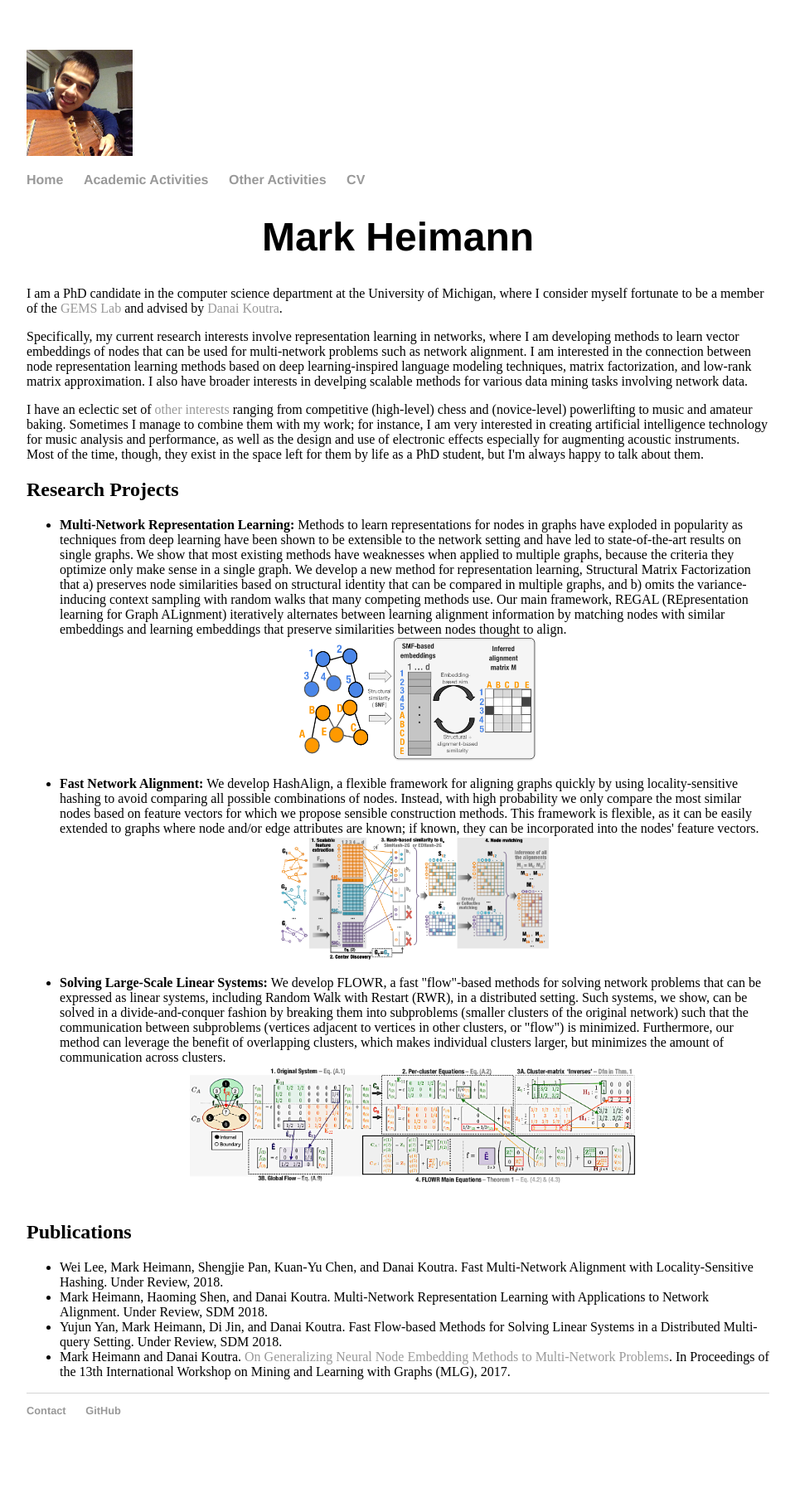
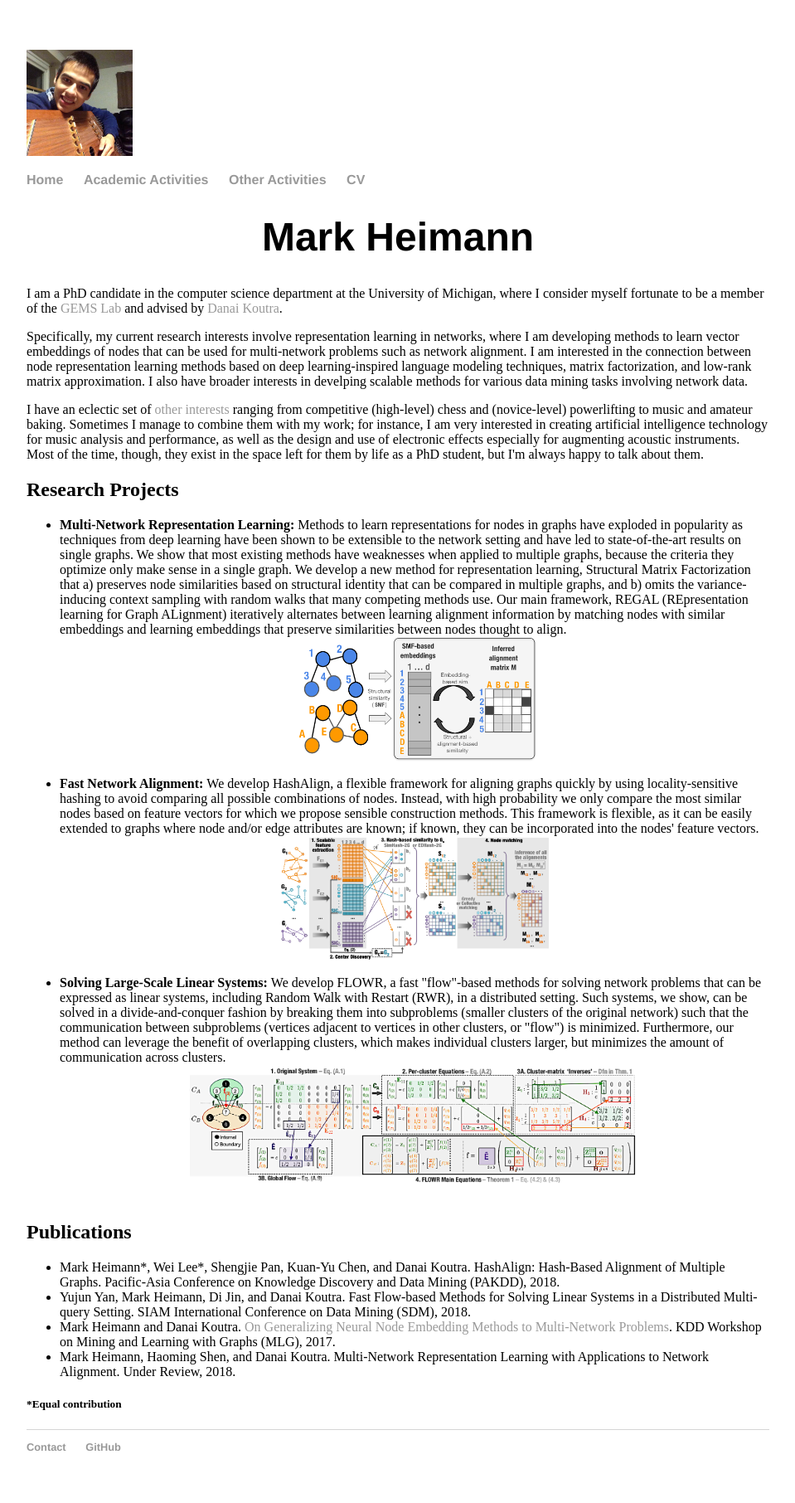
Before and after one commit to markheimann/markheimann.github.io, a Jekyll site: the page built from index.html, in a window 1280 px wide. Shown: the whole page at 83% size, without its empty margins (160-1119 px from the left). Built offline with Jekyll 4.4.1, drawn with Linux system fonts in a browser that asks for light colours; before the commit the page ends 1768 px from its top, so only the background shows below that.

Commit message:
updated pubs etc.

```diff
--- a/index.html
+++ b/index.html
@@ -55,10 +55,11 @@ title: Mark Heimann
 <h2>Publications</h2>
 <div class="blurb">
 <ul>
-	<li> Wei Lee, Mark Heimann, Shengjie Pan, Kuan-Yu Chen, and Danai Koutra.  Fast Multi-Network Alignment with Locality-Sensitive Hashing.  Under Review, 2018.
-	<li> Mark Heimann, Haoming Shen, and Danai Koutra.  Multi-Network Representation Learning with Applications to Network Alignment. Under Review, SDM 2018.
-	<li> Yujun Yan, Mark Heimann, Di Jin, and Danai Koutra.  Fast Flow-based Methods for Solving Linear Systems in a Distributed Multi-query Setting.  Under Review, SDM 2018.
-<li> Mark Heimann and Danai Koutra. <a href="http://www.mlgworkshop.org/2017/paper/MLG2017_paper_26.pdf">On Generalizing Neural Node Embedding Methods to Multi-Network Problems</a>. In Proceedings of the 13th International Workshop on
-Mining and Learning with Graphs (MLG), 2017.
+	<li> Mark Heimann*, Wei Lee*, Shengjie Pan, Kuan-Yu Chen, and Danai Koutra.  HashAlign: Hash-Based Alignment of Multiple Graphs.  Pacific-Asia Conference on Knowledge Discovery and Data Mining (PAKDD), 2018.
+	<li> Yujun Yan, Mark Heimann, Di Jin, and Danai Koutra.  Fast Flow-based Methods for Solving Linear Systems in a Distributed Multi-query Setting.  SIAM International Conference on Data Mining (SDM), 2018.
+<li> Mark Heimann and Danai Koutra. <a href="http://www.mlgworkshop.org/2017/paper/MLG2017_paper_26.pdf">On Generalizing Neural Node Embedding Methods to Multi-Network Problems</a>. KDD Workshop on Mining and Learning with Graphs (MLG), 2017.
+  <li> Mark Heimann, Haoming Shen, and Danai Koutra.  Multi-Network Representation Learning with Applications to Network Alignment. Under Review, 2018.
 </ul>
+
+<h5>*Equal contribution</h5>
 </div>
```
Also changed, not shown: academic.html (+3 -0 lines), 1 other file.
